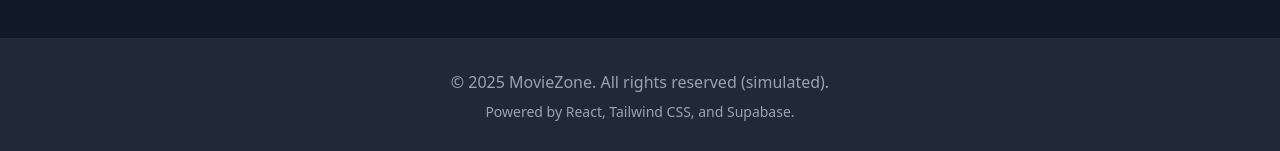
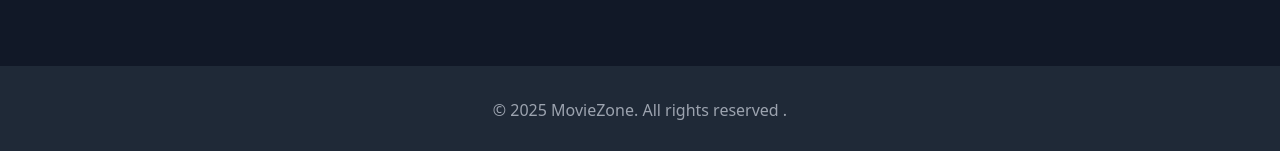
Before and after one commit to m-albalushi/moviezone-app, a React (Vite) app: page / in a window 1280 px wide. Shown: the part 646-797 px from the top of the page. Built offline with nearby package versions, Linux system fonts and the light colour scheme; no server answers; the database is empty.

Commit message:
Update Footer.tsx

```diff
--- a/components/layout/Footer.tsx
+++ b/components/layout/Footer.tsx
@@ -5,8 +5,7 @@ const Footer: React.FC = () => {
   return (
     <footer className="bg-gray-800 text-gray-400 py-8 text-center mt-auto">
       <div className="container mx-auto px-6">
-        <p>&copy; {new Date().getFullYear()} MovieZone. All rights reserved (simulated).</p>
-        <p className="text-sm mt-2">Powered by React, Tailwind CSS, and Supabase.</p>
+        <p>&copy; {new Date().getFullYear()} MovieZone. All rights reserved .</p>
       </div>
     </footer>
   );
```
